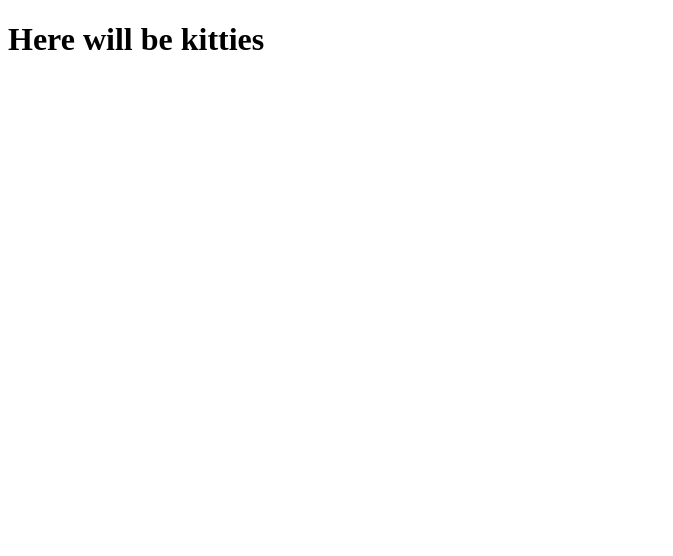
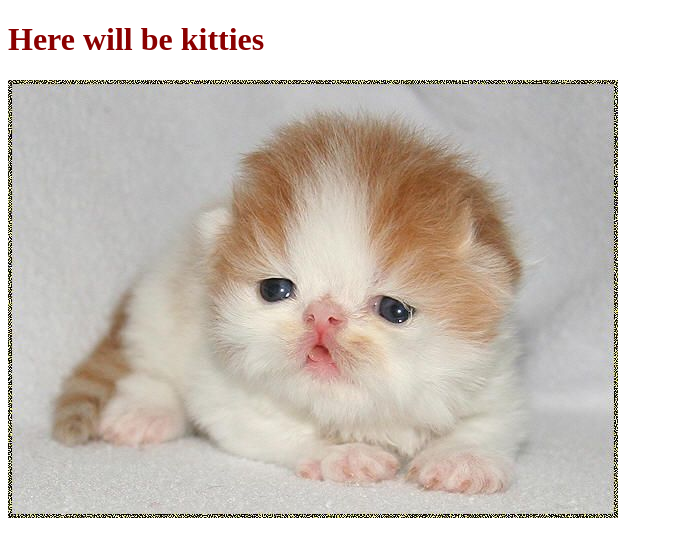
Before and after one commit to Izabbb/PNU-math, a plain HTML site: page index.html in a window 1280 px wide. Shown: the whole page, without its empty margins (0-673 px from the left). Drawn offline with Linux system fonts and the light colour scheme.

Commit message:
Created index.css

```diff
--- /dev/null
+++ b/css/index.css
@@ -0,0 +1,3 @@
+h1 {
+    color: darkred;
+}
--- a/index.html
+++ b/index.html
@@ -3,9 +3,11 @@
 <head>
     <meta charset="UTF-8">
     <meta name="viewport" content="width=device-width, initial-scale=1.0">
+    <link rel="stylesheet" href="css/index.css">
     <title>Kitties</title>
 </head>
 <body>
     <h1>Here will be kitties</h1>
+    <img src="img/kittie.jpg" alt="kittie">
 </body>
 </html>
```
